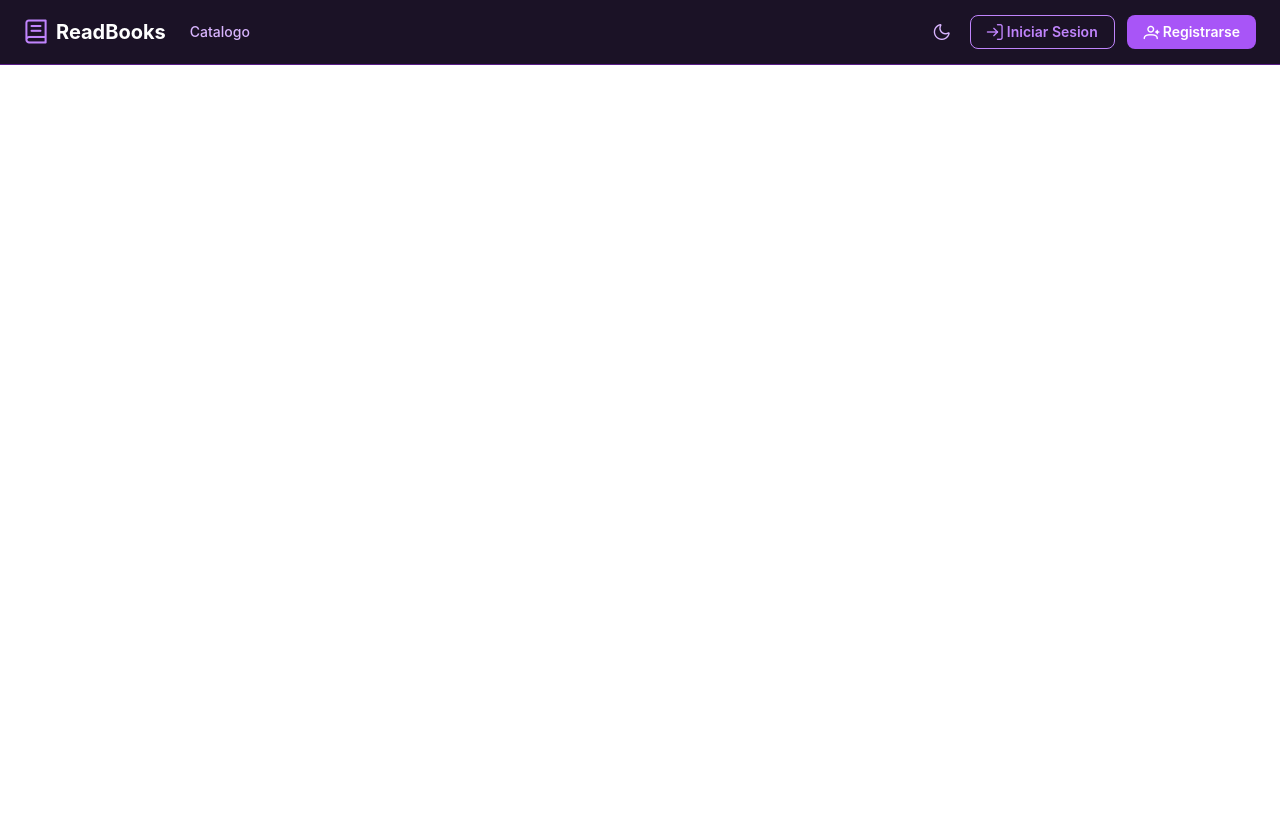
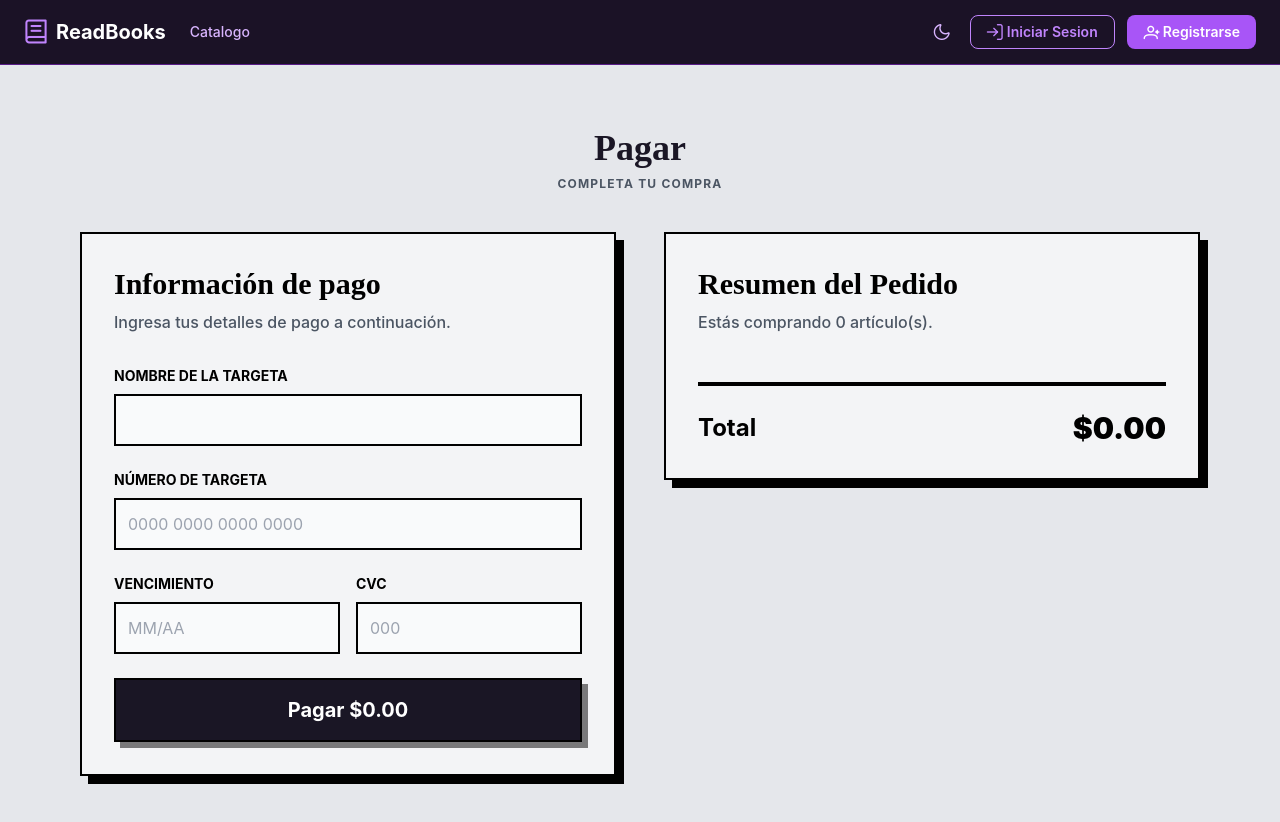
Before and after one commit to Jose-Cordova/ReadBooks_frontend, a Vue app: page /pago in a window 1280 px wide. Before the commit this address had no page. Shown: the top 822 px of the page. Before the commit the page ends 800 px from the top, so only its background shows below. Built offline with nearby package versions, Linux system fonts and the light colour scheme.

Commit message:
Voy a comenzar a trabajar la pasarela de pago

```diff
--- a/package.json
+++ b/package.json
@@ -12,6 +12,7 @@
     "lint:eslint": "eslint . --fix --cache"
   },
   "dependencies": {
+    "@stripe/stripe-js": "^8.9.0",
     "axios": "^1.13.6",
     "pinia": "^3.0.4",
     "pinia-plugin-persistedstate": "^4.7.1",
--- a/src/components/home/CarritoModal.vue
+++ b/src/components/home/CarritoModal.vue
@@ -73,9 +73,10 @@
       <div class="mt-auto pt-3 border-t-4 border-black">
         <div class="flex justify-between items-center mb-6">
           <span class="text-2xl font-bold font-serif">Subtotal:</span>
-          <span class="text-2xl font-bold text-black">${{ carritoStore.totalPagar}}</span>
+          <span class="text-2xl font-bold text-black">${{ carritoStore.totalPagar.toFixed(2)}}</span>
         </div>
         <button
+          @click="irPago"
           :disabled="!carritoStore.cantidadLibros > 0 || !carritoStore.pagoSeleccionado"
           class="w-full bg-[#1a1625] disabled:bg-gray-400 disabled:cursor-not-allowed disabled:shadow-none disabled:translate-x-0 disabled:translate-y-0 text-white py-2 border-2 border-black font-bold text-xl uppercase tracking-widest shadow-[6px_6px_0px_0px_rgba(0,0,0,0.3)] hover:shadow-none hover:translate-x-1 hover:translate-y-1 transition-all active:bg-black">
           Proceder al Pago
@@ -88,11 +89,18 @@
 <script setup>
 import { onMounted } from 'vue'
 import { useCarritoStore } from '@/stores/carritoStore'
+import { useRouter } from 'vue-router';
 
 onMounted(() => {
   carritoStore.fetchMetodosPagos(); // Pedimos los métodos al backend
 })
+const router = useRouter()
 const carritoStore = useCarritoStore()
+
+const irPago = () => {
+  carritoStore.toggleCarrito()
+  router.push('/pago')
+}
 
 const getImageUrl = (url) => `http://localhost:8000/${url}`
 </script>
--- a/src/router/index.js
+++ b/src/router/index.js
@@ -8,6 +8,11 @@ const router = createRouter({
       path: '/',
       name: 'home',
       component: HomeView,
+    },
+    {
+      path: '/pago',
+      name: 'pago',
+      component: () => import('../views/PagoView.vue')
     },
     {
       path: '/about',
--- /dev/null
+++ b/src/services/ventaService.js
@@ -0,0 +1,8 @@
+import api from "./api";
+
+export const ventaService = {
+  //Funcion para enviar el carrito al backend
+  iniciarCompra(datos){
+    return api.post('ventas', datos)
+  }
+}
--- a/src/stores/authStore.js
+++ b/src/stores/authStore.js
@@ -35,8 +35,12 @@ export const useAuthStore = defineStore('auth', {
         this.token = data.access_token
         this.user = data.user
 
-        // Redirección siempre a home
-        router.push('/')
+        // Redirección según rol
+        if (this.isAdmin) {
+          router.push('/dashboard')
+        } else {
+          router.push('/')
+        }
 
       } catch (error) {
         console.error('Error en login:', error)
--- a/src/stores/carritoStore.js
+++ b/src/stores/carritoStore.js
@@ -1,6 +1,7 @@
 import { defineStore } from 'pinia'
 import { useAuthStore } from './authStore'
 import { metodosPagosService } from '@/services/metodosPagosService'
+import { ventaService } from '@/services/ventaService'
 
 export const useCarritoStore = defineStore('carrito', {
   state: () => ({
@@ -64,6 +65,29 @@ export const useCarritoStore = defineStore('carrito', {
     },
     setMetodoPago(id){
       this.pagoSeleccionado = id
+    },
+    async procesarPago(){
+      const datosVenta = {
+        metodo_pago_id: this.pagoSeleccionado,
+        items: this.items.map(libro => ({libro_id: libro.id}))
+      }
+      try{
+        //Se mandan los datos al backend y se espera una respuesta
+        const response = await ventaService.iniciarCompra(datosVenta)
+        return response.data.client_secret //Llave para pagar con stripe
+      }catch(error){
+        console.error("Error al iniciar la venta", error)
+        throw error
+      }
+    },
+    vaciarCarrito(){
+      const authStore = useAuthStore()
+      const userId = authStore.user?.id
+
+      if(userId){
+        this.carritoPorUsuario[userId] = []
+        this.pagoSeleccionado = null
+      }
     }
   }
 })
--- /dev/null
+++ b/src/views/PagoView.vue
@@ -0,0 +1,91 @@
+<template>
+  <div class="min-h-screen bg-gray-200 pb-12">
+    <Navbar />
+    <div class="container mx-auto px-4 max-w-6xl">
+      <!-- Encabezado -->
+      <div class="text-center mb-10">
+        <h1 class="text-4xl font-bold font-serif text-[#1a1625]">Pagar</h1>
+        <p class="text-gray-600 font-bold uppercase text-xs tracking-widest mt-2">Completa tu compra</p>
+      </div>
+      <div class="grid grid-cols-1 lg:grid-cols-2 gap-12 items-start">
+        <!-- Información de Pago -->
+         <div class="bg-gray-100 border-2 border-black p-8 shadow-[8px_8px_0px_0px_rgba(0,0,0,1)]">
+          <h2 class="text-3xl font-bold font-serif mb-2">Información de pago</h2>
+          <p class="text-gray-600 font-medium mb-8">Ingresa tus detalles de pago a continuación.</p>
+          <form class="space-y-6">
+            <div>
+              <label class="block text-sm font-bold mb-2" >NOMBRE DE LA TARGETA</label>
+              <input type="text" class="w-full p-3 border-2 border-black bg-gray-50 focus:outline-none focus:bg-white transition-colors">
+            </div>
+            <div>
+              <label class="block text-sm font-bold mb-2">NÚMERO DE TARGETA</label>
+              <input type="text" class="w-full p-3 border-2 border-black bg-gray-50 focus:outline-none focus:bg-white transition-colors" placeholder="0000 0000 0000 0000">
+            </div>
+            <div class="grid grid-cols-2 gap-4">
+              <div>
+                <label class="block text-sm font-bold mb-2" >VENCIMIENTO</label>
+                <input type="text" class="w-full p-3 border-2 border-black bg-gray-50 focus:outline-none focus:bg-white transition-colors" placeholder="MM/AA">
+              </div>
+              <div>
+                <label class="block text-sm font-bold mb-2">CVC</label>
+                <input type="text" class="w-full p-3 border-2 border-black bg-gray-50 focus:outline-none focus:bg-white transition-colors" placeholder="000">
+              </div>
+            </div>
+            <button type="submit" class="w-full bg-[#1a1625] text-white py-4 border-2 border-black font-bold text-xl shadow-[6px_6px_0px_0px_rgba(0,0,0,0.5)] hover:shadow-none hover:translate-x-1 hover:translate-y-1 transition-all active:scale-95 mt-4">
+              Pagar ${{ carritoStore.totalPagar.toFixed(2) }}
+            </button>
+          </form>
+         </div>
+         <!-- Resumen del Pedido -->
+         <div class="bg-gray-100 border-2 border-black p-8 shadow-[8px_8px_0px_0px_rgba(0,0,0,1)]">
+          <h2 class="text-3xl font-bold font-serif mb-2" >Resumen del Pedido</h2>
+          <p class="text-gray-600 font-medium mb-4">Estás comprando {{ carritoStore.cantidadLibros }} artículo(s).</p>
+          <!-- Lista de Libros -->
+          <div class="space-y-4 max-h-[300px] overflow-y-auto pr-2 custom-scrollbar">
+            <div v-for="libro in carritoStore.items" :key="libro.id" class="flex gap-4 items-center bg-white border-2 border-black p-3 shadow-[4px_4px_0px_0px_rgba(0,0,0,1)]">
+              <div class="w-20 h-20 bg-gray-300 border border-black flex-shrink-0">
+                <img :src="getImageUrl(libro.url_imagen)" class="w-full h-full object-cover">
+              </div>
+              <div class="flex-grow">
+                <h3 class="font-bold text-xl leading-tight">{{ libro.titulo }}</h3>
+                <p class="text-xl font-bold text-blue-600 mt-1">{{ libro.autor?.nombre_completo }}</p>
+                <p class="font-black text-right ">${{ libro.precio_actual }}</p>
+              </div>
+            </div>
+          </div>
+          <!-- Total Final -->
+          <div class="mt-8 pt-6 border-t-4 border-black">
+            <div class="flex justify-between items-center">
+              <span class="text-2xl font-bold">Total</span>
+              <span class="text-3xl font-black">${{ carritoStore.totalPagar.toFixed(2) }}</span>
+            </div>
+          </div>
+         </div>
+      </div>
+    </div>
+  </div>
+</template>
+
+<script setup>
+  import Navbar from '@/components/layouts/Navbar.vue';
+  import { useCarritoStore } from '@/stores/carritoStore';
+
+  const carritoStore = useCarritoStore()
+
+  const getImageUrl = (url) => `http://localhost:8000/${url}`
+</script>
+
+<style scoped>
+.font-serif{
+  font-family:'Times New Roman', Times, serif;
+}
+.custom-scrollbar::-webkit-scrollbar{
+  width: 6px;
+}
+.custom-scrollbar::-webkit-scrollbar-track{
+  background: #e5e7eb;
+}
+.custom-scrollbar::-webkit-scrollbar-thumb{
+  background: #000;
+}
+</style>
```
Also changed, not shown: 1 other file (tests, documents, lock files or other folders).
